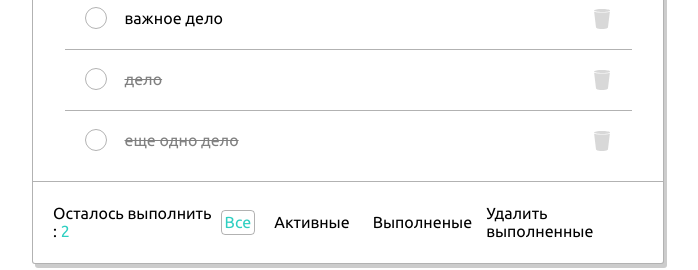
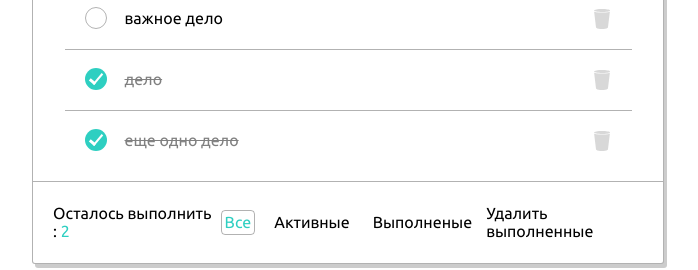
Before and after one commit to WebHeroSchool/MyToDo, a React (Create React App) app: page / in a window 1280 px wide. Shown: the part 271-541 px from the top of the page, without its empty margins (292-990 px from the left). Built offline with nearby package versions, Linux system fonts and the light colour scheme.

Commit message:
task complete

```diff
--- a/src/components/App/App.js
+++ b/src/components/App/App.js
@@ -10,15 +10,18 @@ class App extends React.Component {
   state = {
     todoItems:[{
       value: 'важное дело',
-      done: false
+      done: false,
+      id: 1
     },
     {
       value: 'дело',
-      done: true
+      done: true,
+      id: 2
     },
     {
       value: 'еще одно дело',
-      done: true
+      done: true,
+      id: 3
     }],
 
     filterItems: [{
@@ -35,7 +38,17 @@ class App extends React.Component {
     }]
   }
 
-  checkboxClickDone = done => console.log(done);
+  checkboxChange = id => {
+    const newTodoItems = this.state.todoItems.map(item => {
+      const newItem = { ...item };
+      if(item.id === id){
+        newItem.done = !newItem.done;
+      }
+      return newItem;
+    })
+    this.setState({todoItems: newTodoItems})
+  }
+
 
   render() {
     return(
@@ -43,7 +56,7 @@ class App extends React.Component {
         <h1 className={styles.title}>M<span className={styles.title_color}>y</span>ToDo</h1>
         <div className={styles.content}>
           <Input />
-          <ItemList todoItems={this.state.todoItems} checkboxClickDone={this.checkboxClickDone} />
+          <ItemList todoItems={this.state.todoItems} checkboxChange={this.checkboxChange} />
         </div>
         <div className={styles.footer}>
           <Left count={2}/>
--- a/src/components/Item/Item.js
+++ b/src/components/Item/Item.js
@@ -2,9 +2,12 @@ import React from 'react';
 import classnames from 'classnames';
 import styles from './Item.module.css';
 
-const Item = ({value , done , checkboxClickDone}) => (<>
-<input type="checkbox" name="todo" className={styles.checkbox}
-onClick={() => checkboxClickDone(done)} ></input>
+const Item = ({value , done , id, checkboxChange}) => (<>
+<input type="checkbox" name="todo"
+	className={styles.checkbox}
+	checked={done}
+	onChange={() => checkboxChange(id)} >
+</input>
 <label className={
   classnames({
     [styles.item]:true,
--- a/src/components/Item/Item.module.css
+++ b/src/components/Item/Item.module.css
@@ -2,6 +2,7 @@
   color: black;
   position: relative;
   padding-left: 40px;
+  transition: all .4s;
 }
 
 .done{
--- a/src/components/ItemList/ItemList.js
+++ b/src/components/ItemList/ItemList.js
@@ -2,9 +2,9 @@ import React from 'react';
 import Item from '../Item/Item';
 import styles from './ItemList.module.css';
 
-const ItemList = ({todoItems, checkboxClickDone}) => (<ul className={styles.list}>
+const ItemList = ({todoItems, checkboxChange}) => (<ul className={styles.list}>
   {todoItems.map(item => <li key={item.value} className={styles.item}>
-    <Item value={item.value} done={item.done} checkboxClickDone={checkboxClickDone} />
+    <Item value={item.value} done={item.done} id={item.id} checkboxChange={checkboxChange} />
   </li>)}
 </ul>);
 
```
